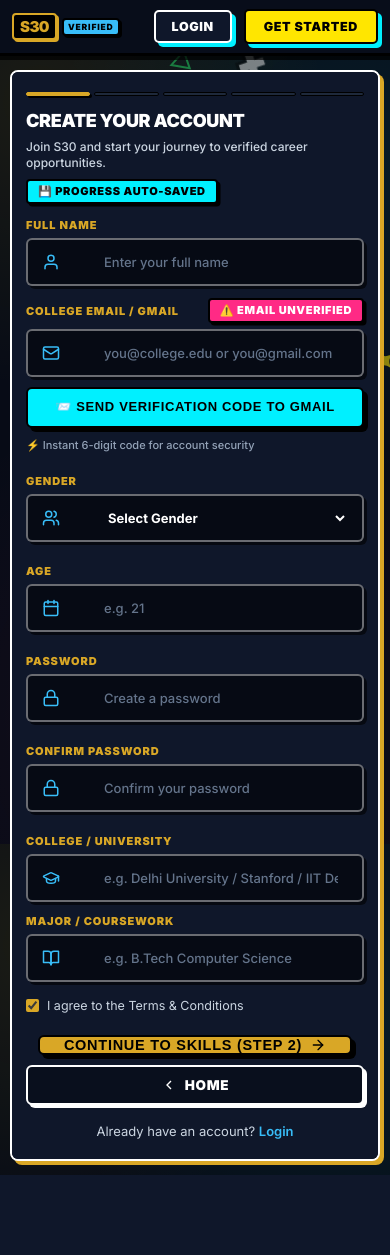
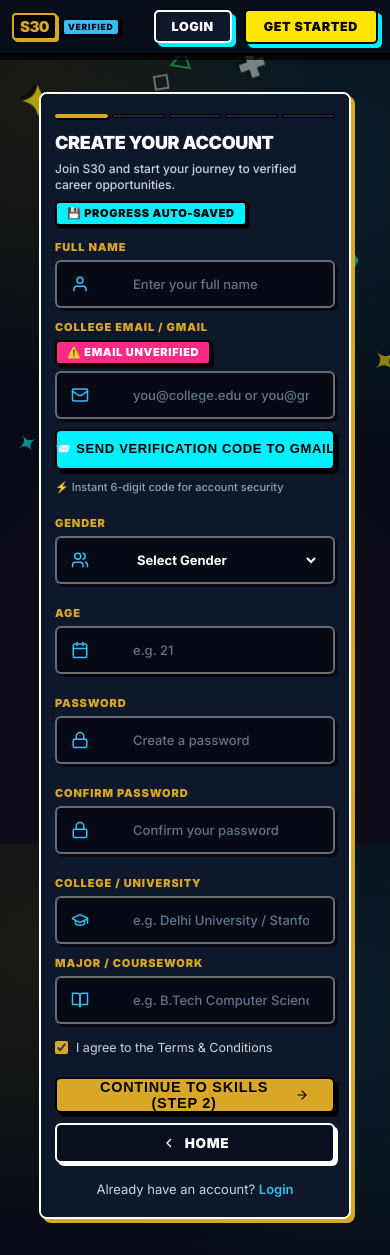
Before and after one commit to Rudra-Prasad-Rout/Skill-Matcher, a Flask app: page /signup/profile in a window 390 px wide. Before the commit the page ends 1175 px from the top, so only its background shows below. Run offline with Flask 3, Linux system fonts and the light colour scheme.

Commit message:
style: enforce 80% screen width on login and signup pages

```diff
--- a/static/css/style.css
+++ b/static/css/style.css
@@ -402,7 +402,7 @@ body {
   display: flex;
   align-items: center;
   justify-content: center;
-  padding: 40px 16px;
+  padding: 36px 0;
   width: 100%;
   min-height: calc(100vh - 75px);
   box-sizing: border-box;
@@ -411,8 +411,8 @@ body {
 
 .s30-auth-grid {
   display: block;
-  width: 100%;
-  max-width: 620px;
+  width: 80% !important;
+  max-width: 80vw !important;
   margin: 0 auto;
   background: #0f172a;
   border: 3px solid #ffffff;
@@ -1166,15 +1166,15 @@ html, body {
 /* Tablet / Medium Screens */
 @media (max-width: 900px) {
   .s30-auth-wrapper {
-    padding: 24px 14px;
+    padding: 24px 0;
     width: 100%;
     box-sizing: border-box;
     overflow-x: hidden;
   }
   .s30-auth-grid {
     grid-template-columns: 1fr;
-    width: 100%;
-    max-width: 520px;
+    width: 80% !important;
+    max-width: 80vw !important;
     margin: 0 auto;
     box-shadow: 6px 6px 0px #D9A726;
     box-sizing: border-box;
@@ -1247,9 +1247,9 @@ html, body {
     white-space: nowrap !important;
   }
 
-  /* Form & Card adjustments (Perfect screen fit without horizontal overflow) */
+  /* Form & Card adjustments (80% screen fit) */
   .s30-auth-wrapper {
-    padding: 14px 10px;
+    padding: 16px 0;
     width: 100%;
     display: flex;
     justify-content: center;
@@ -1261,8 +1261,8 @@ html, body {
     border-radius: 8px;
     border-width: 2px;
     box-shadow: 4px 4px 0px #D9A726;
-    width: 100%;
-    max-width: 100%;
+    width: 80% !important;
+    max-width: 80vw !important;
     margin: 0 auto;
     overflow: hidden;
     box-sizing: border-box;
@@ -1400,10 +1400,12 @@ html, body {
 /* Small Mobile Screens (e.g., iPhone SE, Galaxy Fold, Android 360px) */
 @media (max-width: 380px) {
   .s30-auth-wrapper {
-    padding: 10px 6px;
+    padding: 10px 0;
   }
   .s30-auth-grid {
-    width: 100%;
+    width: 85% !important;
+    max-width: 85vw !important;
+    margin: 0 auto;
     box-shadow: 3px 3px 0px #D9A726;
   }
   .s30-auth-card {
--- a/templates/base.html
+++ b/templates/base.html
@@ -11,7 +11,23 @@
 
   <link rel="stylesheet" href="{{ url_for('static', filename='css/style.css') }}?v=3.0">
   <style>
-    /* Global Neo-Brutalism Overrides */
+    /* Global Neo-Brutalism Overrides & 80% Screen Width Container */
+    .s30-auth-wrapper {
+      width: 100% !important;
+      display: flex !important;
+      align-items: center !important;
+      justify-content: center !important;
+      padding: 36px 0 !important;
+      box-sizing: border-box !important;
+    }
+
+    .s30-auth-grid {
+      width: 80% !important;
+      max-width: 80vw !important;
+      margin: 0 auto !important;
+      box-sizing: border-box !important;
+    }
+
     .neo-btn {
       display: inline-flex !important;
       align-items: center !important;
```
